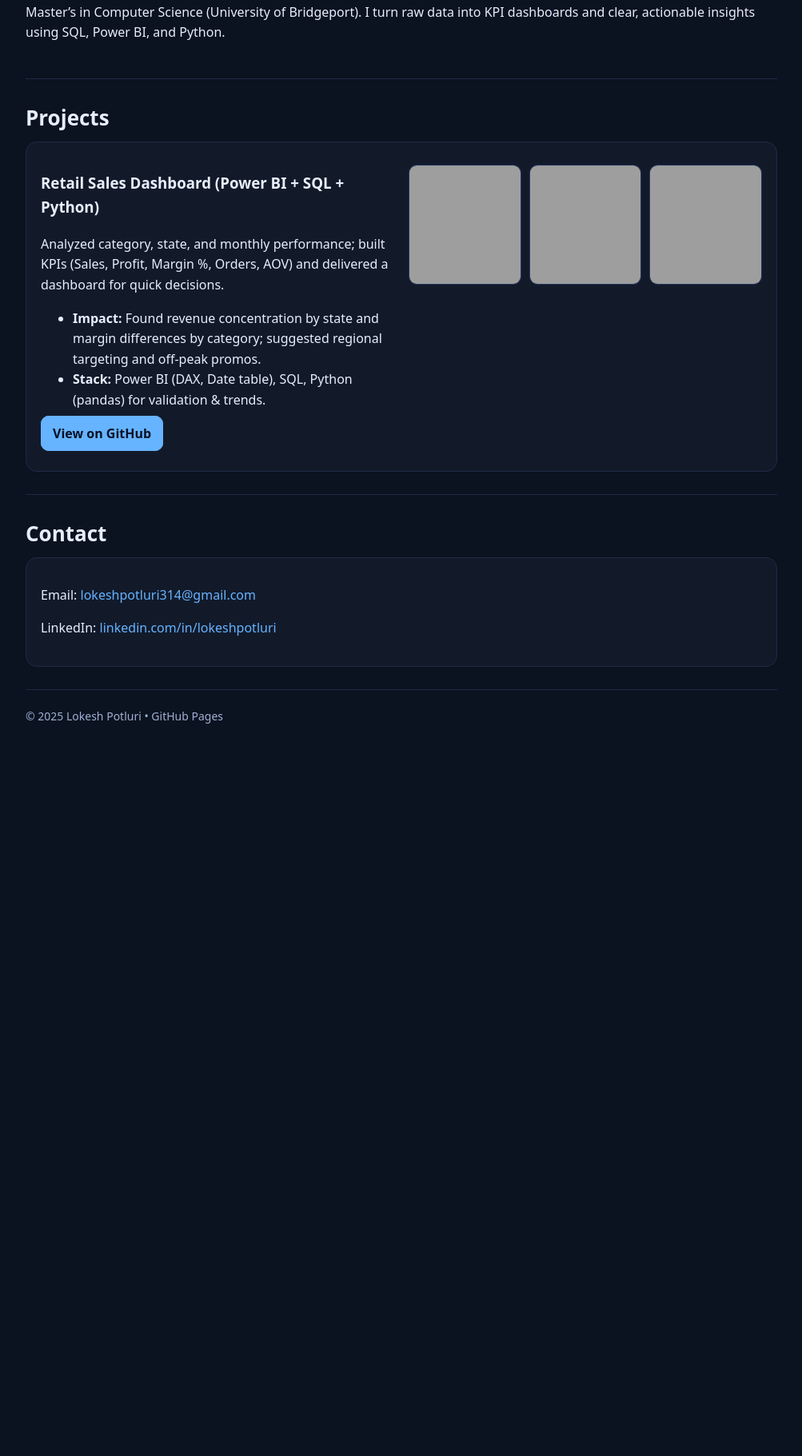
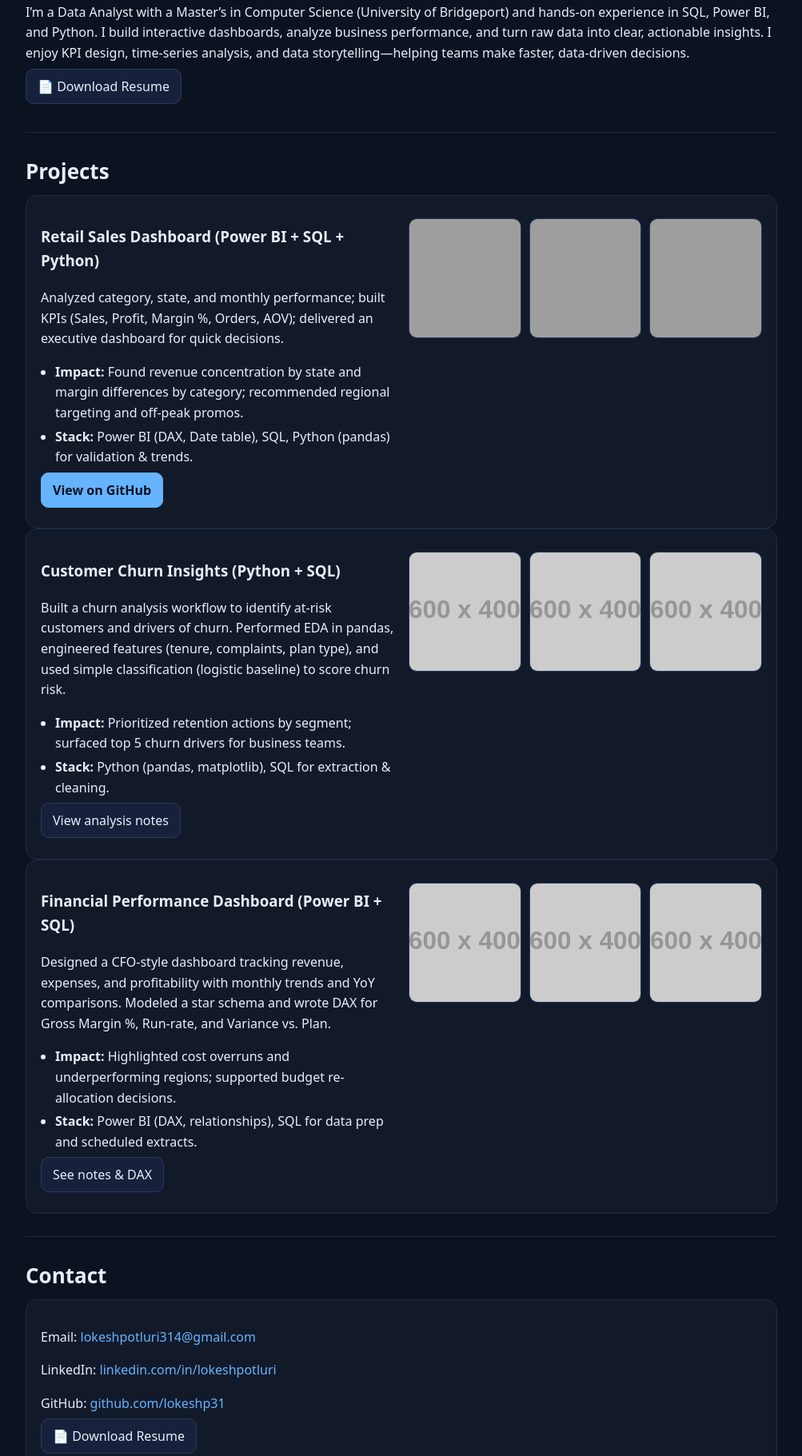
Before and after one commit to lokeshp31/lokeshp31.github.io, a plain HTML site: page index.html in a window 1280 px wide. Shown: the part 311-2132 px from the top of the page at 80% size, without its empty margins (138-1141 px from the left). Before the commit the page ends 1272 px from the top, so only its background shows below. Drawn offline with Linux system fonts and the light colour scheme; grey boxes are pictures that could not be loaded; placeholder pictures from the web are drawn by us.

Commit message:
Update index.html

```diff
--- a/index.html
+++ b/index.html
@@ -28,6 +28,11 @@
     .thumbs{display:grid;gap:10px;margin-top:10px} @media(min-width:720px){.thumbs{grid-template-columns:repeat(3,1fr)}}
     .thumbs img{width:100%;height:150px;object-fit:cover;border-radius:10px;border:1px solid #24365e;background:#0c1427}
     footer{padding:22px 0;color:var(--muted);font-size:14px}
+
+     /* Project bullet point spacing */
+     ul.clean { padding-left: 18px; margin: 8px 0; }
+     ul.clean li { margin: 4px 0; }
+
     </style>
 </head>
 <body>
@@ -44,19 +49,36 @@
     </div>
   </header>
 
+  <!-- ===== About ===== -->
 <section id="about">
   <h2>About</h2>
-    <p>Master’s in Computer Science (University of Bridgeport). I turn raw data into KPI dashboards and clear, actionable insights using SQL, Power BI, and Python.</p>
+  <p>
+    I’m a Data Analyst with a Master’s in Computer Science (University of Bridgeport) and hands-on
+    experience in SQL, Power BI, and Python. I build interactive dashboards, analyze business
+    performance, and turn raw data into clear, actionable insights. I enjoy KPI design, time-series
+    analysis, and data storytelling—helping teams make faster, data-driven decisions.
+  </p>
+
+  <!-- Secondary resume CTA (keeps recruiters from scrolling back up) -->
+  <p style="margin-top:14px">
+    <a class="btn" href="files/Lokesh_Potluri_Resume.pdf" target="_blank" rel="noopener">📄 Download Resume</a>
+  </p>
 </section>
 
+<!-- ===== Projects ===== -->
 <section id="projects">
   <h2>Projects</h2>
-    <div class="card grid grid--2">
+
+  <!-- Project 1 -->
+  <div class="card project grid grid--2">
     <div>
       <h3>Retail Sales Dashboard (Power BI + SQL + Python)</h3>
-        <p>Analyzed category, state, and monthly performance; built KPIs (Sales, Profit, Margin %, Orders, AOV) and delivered a dashboard for quick decisions.</p>
-        <ul>
-          <li><strong>Impact:</strong> Found revenue concentration by state and margin differences by category; suggested regional targeting and off-peak promos.</li>
+      <p>
+        Analyzed category, state, and monthly performance; built KPIs (Sales, Profit, Margin %,
+        Orders, AOV); delivered an executive dashboard for quick decisions.
+      </p>
+      <ul class="clean">
+        <li><strong>Impact:</strong> Found revenue concentration by state and margin differences by category; recommended regional targeting and off-peak promos.</li>
         <li><strong>Stack:</strong> Power BI (DAX, Date table), SQL, Python (pandas) for validation & trends.</li>
       </ul>
       <p><a class="btn btn--accent" href="https://github.com/lokeshp31/data-analyst-portfolio" target="_blank" rel="noopener">View on GitHub</a></p>
@@ -75,18 +97,65 @@
       </div>
     </div>
   </div>
+
+  <!-- Project 2 -->
+  <div class="card project grid grid--2">
+    <div>
+      <h3>Customer Churn Insights (Python + SQL)</h3>
+      <p>
+        Built a churn analysis workflow to identify at-risk customers and drivers of churn.
+        Performed EDA in pandas, engineered features (tenure, complaints, plan type), and used
+        simple classification (logistic baseline) to score churn risk.
+      </p>
+      <ul class="clean">
+        <li><strong>Impact:</strong> Prioritized retention actions by segment; surfaced top 5 churn drivers for business teams.</li>
+        <li><strong>Stack:</strong> Python (pandas, matplotlib), SQL for extraction & cleaning.</li>
+      </ul>
+      <p><a class="btn" href="https://github.com/lokeshp31/data-analyst-portfolio" target="_blank" rel="noopener">View analysis notes</a></p>
+    </div>
+    <div>
+      <div class="thumbs">
+        <!-- Replace these three images with your churn charts if you have them -->
+        <img alt="Churn EDA" src="https://dummyimage.com/600x400/0c1427/e7eefc&text=Churn+EDA">
+        <img alt="Feature Importance" src="https://dummyimage.com/600x400/0c1427/e7eefc&text=Feature+Importance">
+        <img alt="Segment Risk" src="https://dummyimage.com/600x400/0c1427/e7eefc&text=Segment+Risk">
+      </div>
+    </div>
+  </div>
+
+  <!-- Project 3 -->
+  <div class="card project grid grid--2">
+    <div>
+      <h3>Financial Performance Dashboard (Power BI + SQL)</h3>
+      <p>
+        Designed a CFO-style dashboard tracking revenue, expenses, and profitability with monthly
+        trends and YoY comparisons. Modeled a star schema and wrote DAX for Gross Margin %, Run-rate,
+        and Variance vs. Plan.
+      </p>
+      <ul class="clean">
+        <li><strong>Impact:</strong> Highlighted cost overruns and underperforming regions; supported budget re-allocation decisions.</li>
+        <li><strong>Stack:</strong> Power BI (DAX, relationships), SQL for data prep and scheduled extracts.</li>
+      </ul>
+      <p><a class="btn" href="https://github.com/lokeshp31/data-analyst-portfolio" target="_blank" rel="noopener">See notes & DAX</a></p>
+    </div>
+    <div>
+      <div class="thumbs">
+        <!-- Replace these placeholders with screenshots if you have them -->
+        <img alt="P&L Overview" src="https://dummyimage.com/600x400/0c1427/e7eefc&text=P%26L+Overview">
+        <img alt="Margin by Region" src="https://dummyimage.com/600x400/0c1427/e7eefc&text=Margin+by+Region">
+        <img alt="YoY Trend" src="https://dummyimage.com/600x400/0c1427/e7eefc&text=YoY+Trend">
+      </div>
+    </div>
+  </div>
 </section>
 
+<!-- ===== Contact ===== -->
 <section id="contact">
   <h2>Contact</h2>
   <div class="card">
-      <p>Email: <a href="mailto:YOUR.EMAIL@EXAMPLE.COM">lokeshpotluri314@gmail.com</a></p>
+    <p>Email: <a href="mailto:lokeshpotluri314@gmail.com">lokeshpotluri314@gmail.com</a></p>
     <p>LinkedIn: <a href="https://linkedin.com/in/lokeshpotluri" target="_blank" rel="noopener">linkedin.com/in/lokeshpotluri</a></p>
+    <p>GitHub: <a href="https://github.com/lokeshp31" target="_blank" rel="noopener">github.com/lokeshp31</a></p>
+    <p style="margin-top:10px"><a class="btn" href="files/Lokesh_Potluri_Resume.pdf" target="_blank" rel="noopener">📄 Download Resume</a></p>
   </div>
 </section>
-
-  <footer>© <span id="y"></span> Lokesh Potluri • GitHub Pages</footer>
-</div>
-<script>document.getElementById('y').textContent=new Date().getFullYear()</script>
-</body>
-</html>
```
Lines whose indentation alone changed are shown as unchanged.
